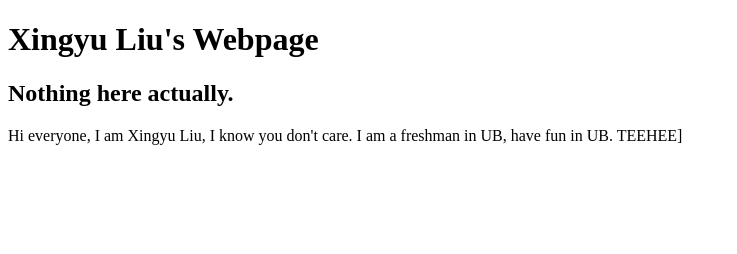
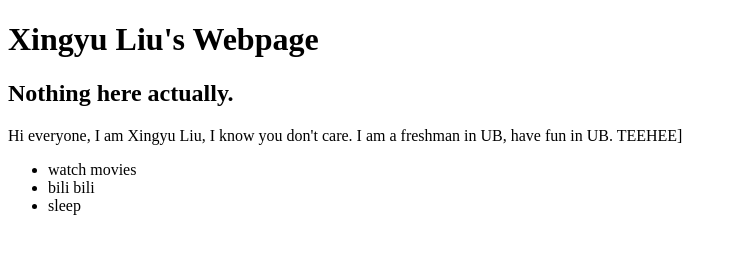
Before and after one commit to xliu72/xliu72.github.io, a plain HTML site: page index.html in a window 1280 px wide. Shown: the whole page, without its empty margins (0-737 px from the left). Drawn offline with Linux system fonts and the light colour scheme.

Commit message:
Update index.html

```diff
--- a/index.html
+++ b/index.html
@@ -7,4 +7,9 @@
 <body>
 	<p>Hi everyone, I am Xingyu Liu, I know you don't care. I am a freshman in UB, have fun in UB. TEEHEE]</p>
 </body>
+	<ul>
+		<li>watch movies</li>
+		<li>bili bili</li>
+		<li>sleep</li>
+	</ul>
 </html>
```
